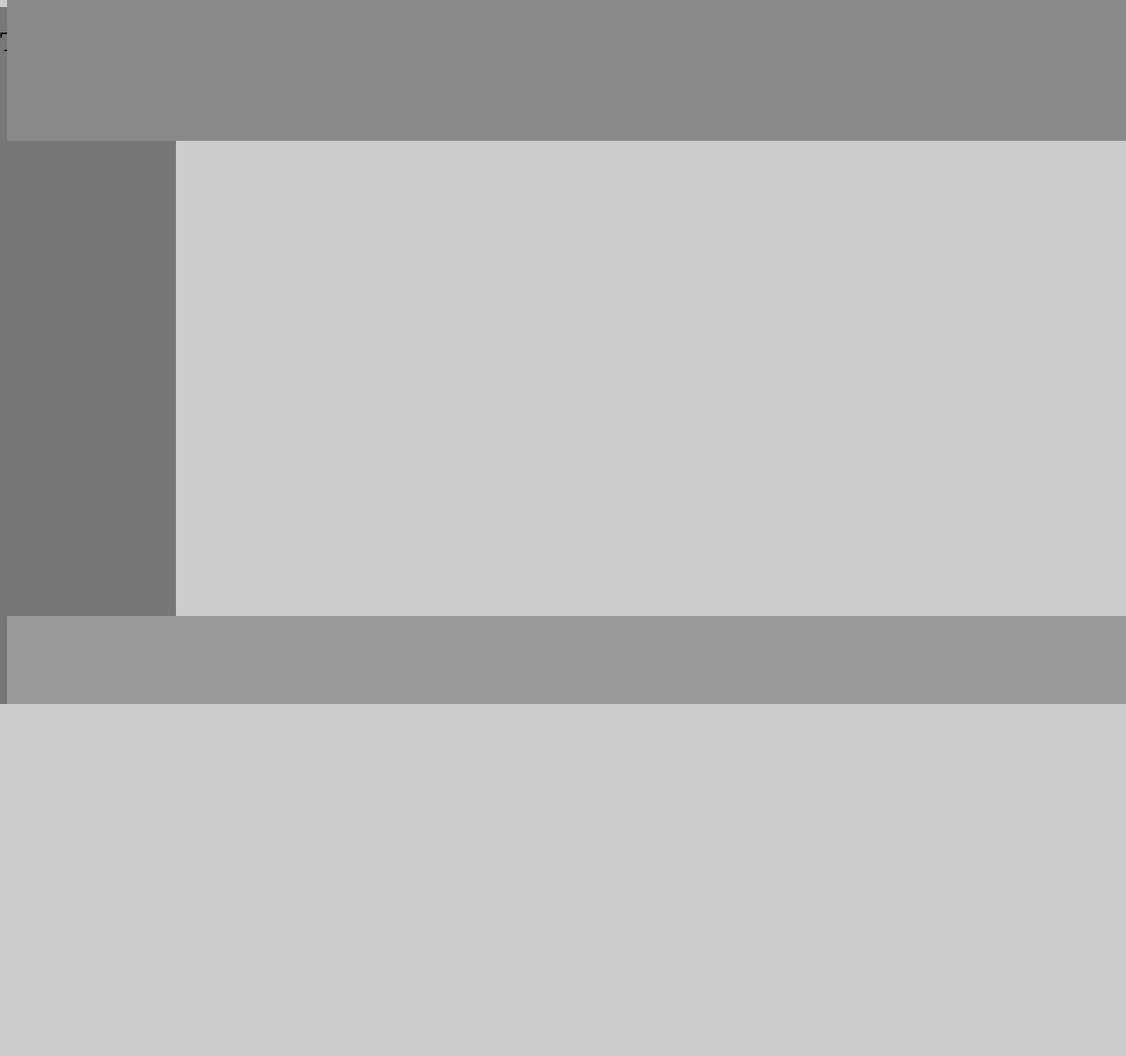
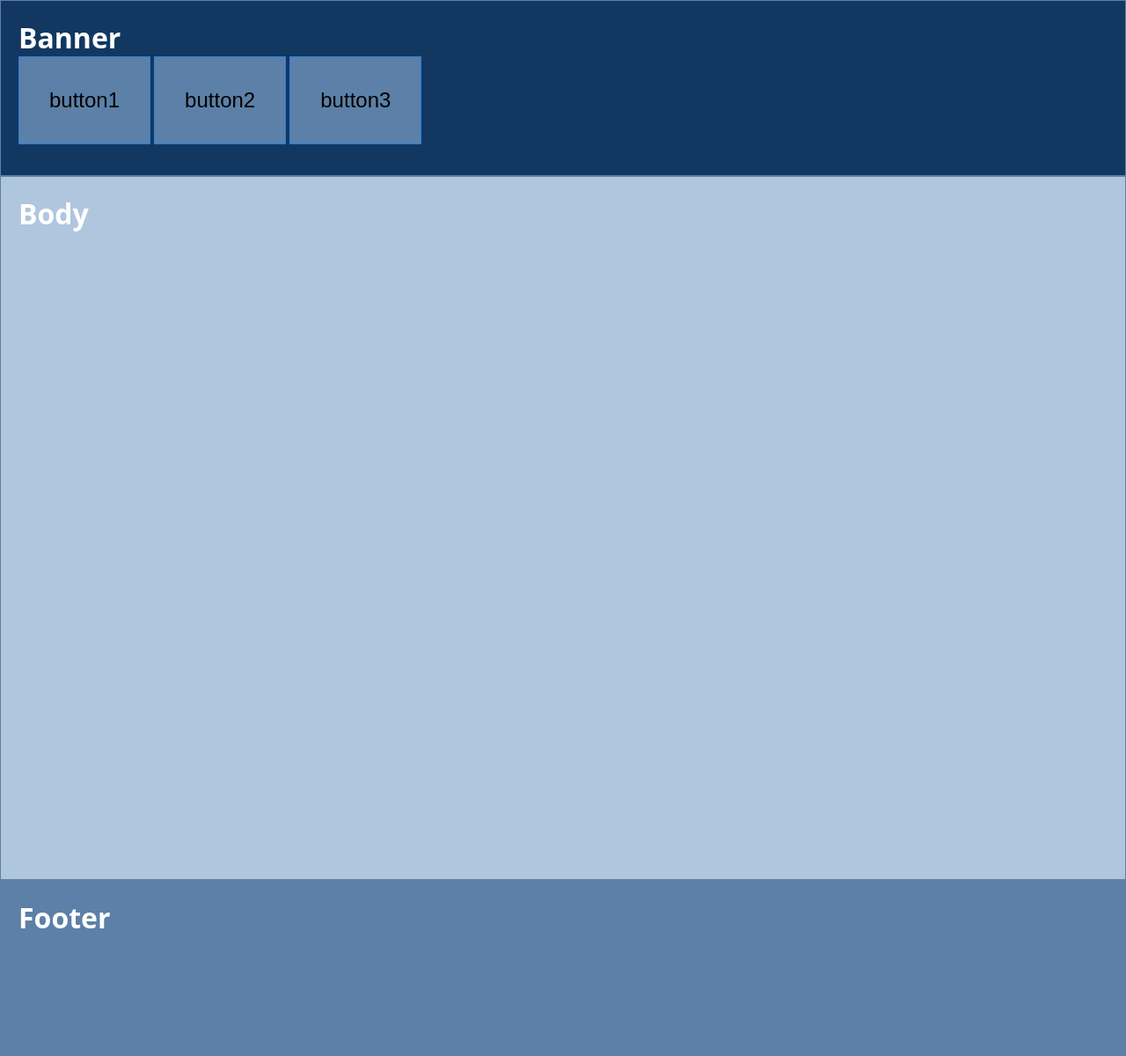
Before and after one commit to SeanP94/FlaskResumeSite, a Flask app: page / in a window 1280 px wide. Shown: the whole page at 88% size. Before the commit the page ends 800 px from the top, so only its background shows below. Run offline with Flask 2, Linux system fonts and the light colour scheme.

Commit message:
Implemented CSS grid for website layout

```diff
--- a/static/style.css
+++ b/static/style.css
@@ -1,33 +1,59 @@
+* {
+  box-sizing: border-box;
+  padding: 0;
+  margin: 0;
+}
+
+body {
+  font-family: 'Open Sans', sans-serif;
+  font-size: 16px;
+  height: 100vh;
+
+  display: grid;
+  grid-template-areas:
+    'header'
+    'body'
+    'footer';
+  grid-template-columns: 100%;
+  grid-template-rows: 200px 100% 200px;
+}
+
+header,
+main,
+nav,
+footer {
+  background-color: steelblue;
+  color: #fff;
+  padding: 20px;
+  border: #5C80A7 1px solid;
+}
+
 header {
-    padding: 5px;
-    position: fixed;
-    z-index: 10;
-    top: 0px;
-    background-color: #888;
-    height: 150px;
-    width:  100%;
+  position: relative;
+  background-color: #123861;
+  grid-area: header;
+}
 
-  }
+header button {
+  font-size: 24px;
+  background-color: #5C80A7;
+  width: 150px;
+  height: 100px;
+  border: #2B82E0 1px solid;
+}
 
-  footer {
-    z-index: 10;
-    bottom: 0px;
-    position: fixed;
-    background-color: #999;
-    height: 100px;
-    width:  100%;
-  }
+header button:hover {
+  background-color: #000;
+}
 
-  body {
-    background-color: #ccc;
-  }
 
-  /* Classes */
+main {
+  grid-area: body;
+  background-color: #AFC6DE;
+}
 
-  .center {
-    position: fixed;
-    background-color: #777;
-    width: 200px;
-    height: 100%;
-    left: 0px;
-  }
+
+footer {
+  grid-area: footer;
+  background-color: #5C80A7;
+}
--- a/templates/index.html
+++ b/templates/index.html
@@ -1,15 +1,28 @@
 <!DOCTYPE html>
 <html>
-	<header>
+	<head>
 		<meta charset="utf-8">
 		<meta name="viewport" content="width=device-width, initial-scale=1.0">
         <link rel="stylesheet" href="{{ url_for('static', filename='/style.css') }}">
 		<title>Sean's Resume Website</title>
-	</header>
+	</head>
 	<body>
-		<div class="center">
-			<h1>Temp</h1>
-		</div>
-	</body>
-	<footer></footer>
+		<header id="banner" class="grid">
+		  <h1>Banner</h1>
+		  <section class="banner-buttons">
+			<button>button1</button>
+			<button>button2</button>
+			<button>button3</button>
+		  </section>
+		</header>
+
+		<main id="main">
+		  <h1>Body</h1>
+		</main>
+
+		<footer>
+		  <h1>Footer</h1>
+		</footer>
+
+	  </body>
 </html>
```
